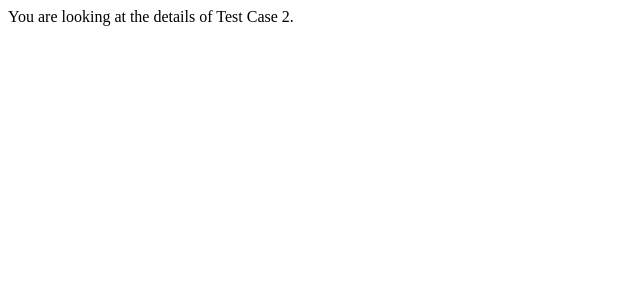
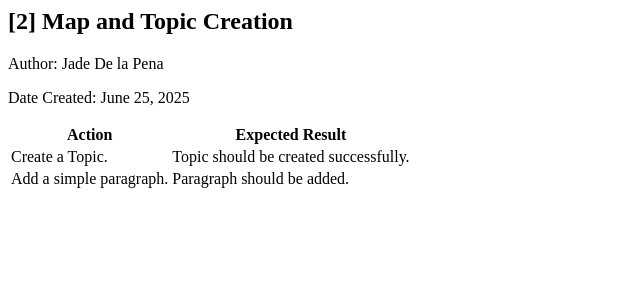
Before and after one commit to jadeanthonydelapena/mini_testcase_management, a Django app: page /testcases/2/ in a window 1280 px wide. Shown: the top 300 px of the page, without its empty margins (0-640 px from the left). Run offline with Django 5.2, Linux system fonts and the light colour scheme; data comes from the database, SQL or seed files in the repository.

Commit message:
Test Case Detail View

```diff
--- a/mini_project/testcase_management/urls.py
+++ b/mini_project/testcase_management/urls.py
@@ -18,6 +18,6 @@ from django.contrib import admin
 from django.urls import path, include
 
 urlpatterns = [
-    path('testcases/', include("testcases.urls")),
+    path('', include("testcases.urls")),
     path('admin/', admin.site.urls),
 ]
--- a/mini_project/testcases/templates/testcases/index.html
+++ b/mini_project/testcases/templates/testcases/index.html
@@ -1,3 +1,4 @@
+<h2>Test Case Bucket</h1>
 {% if test_cases_list %}
     <ul>
         {% for test_case in test_cases_list %}
--- /dev/null
+++ b/mini_project/testcases/templates/testcases/test_case_detail.html
@@ -0,0 +1,19 @@
+<h2>[{{ test_case.id }}] {{ test_case.title }}</h2>
+<p>Author: {{ test_case.owner }}</p>
+<p>Date Created: {{ test_case.date_created }}</p>
+{% if test_case_steps %}
+    <table>
+        <tr>
+            <th>Action</th>
+            <th>Expected Result</th>
+        </tr>
+        {% for test_step in test_case_steps %}
+            <tr>
+                <td>{{ test_step.action }}</td>
+                <td>{{ test_step.expected_result }}</td>
+            </tr>
+        {% endfor %}
+    </table>
+{% else %}
+    <p>No test steps are available.</p>
+{% endif %}
--- a/mini_project/testcases/urls.py
+++ b/mini_project/testcases/urls.py
@@ -3,6 +3,5 @@ from . import views
 
 urlpatterns = [
     path("", views.index, name="index"),
-    path("<int:test_case_id>/", views.display_test_case_detail, name="detail"),
-    path("<int:test_case_id>/steps/", views.display_test_case_steps, name="steps"),
+    path("testcases/<int:test_case_id>/", views.display_test_case_detail, name="detail"),
 ]
--- a/mini_project/testcases/views.py
+++ b/mini_project/testcases/views.py
@@ -11,12 +11,9 @@ def index(request):
     return HttpResponse(template.render(context, request))
 
 def display_test_case_detail(request, test_case_id):
-    return HttpResponse(f"You are looking at the details of Test Case {test_case_id}.")
+    test_case = TestCase.objects.get(pk=test_case_id)
+    test_case_steps = test_case.teststep_set.all()
 
-def display_test_case_steps(request, test_case_id):
-    # return HttpResponse(f"You are looking at the test steps of Test Case {test_case_id}.")
-    target_test_case = TestCase.objects.get(pk=test_case_id)
-    target_test_steps = target_test_case.teststep_set.all()
-    output = " ".join([f"{step.action}: {step.expected_result}" for step in target_test_steps])
-
-    return HttpResponse(output)
+    template = loader.get_template('testcases/test_case_detail.html')
+    context = {'test_case' : test_case, 'test_case_steps' : test_case_steps}
+    return HttpResponse(template.render(context, request))
```
